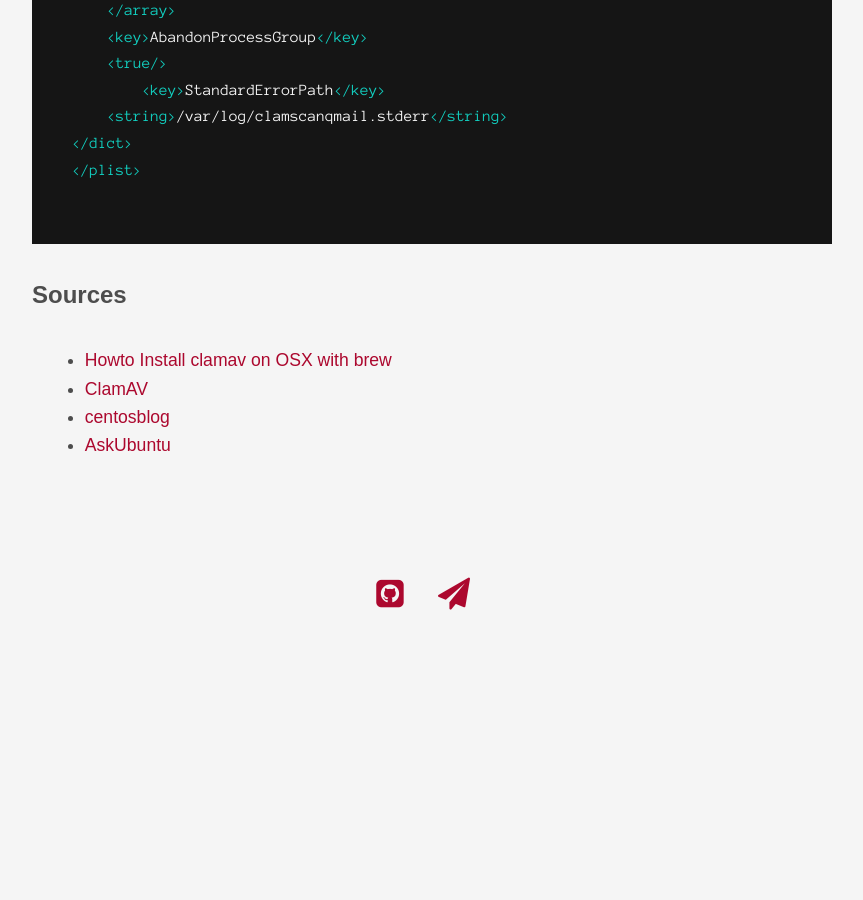
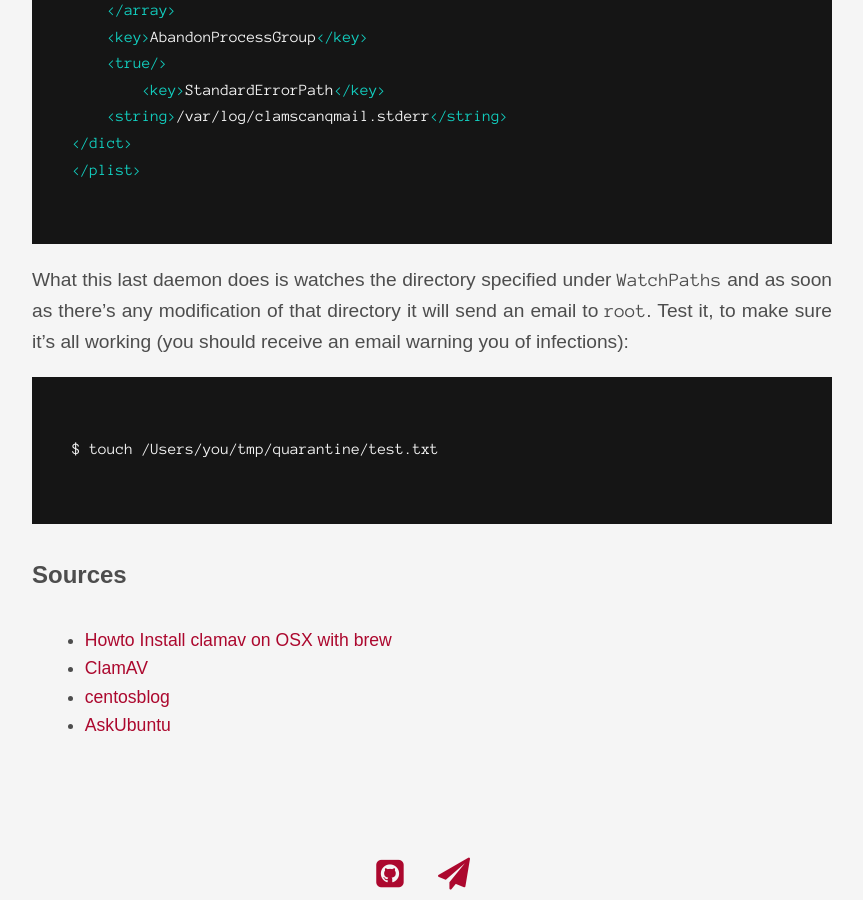
Before and after one commit to paulrbts/blog, a Jekyll site: the page built from _posts/software/2017-08-18-clamav.md, in a window 1280 px wide and 900 px high, scrolled down 9729 px. Shown: the whole window, without its empty margins (208-1071 px from the left). Built offline with Jekyll 4.4.1, drawn with Linux system fonts in a browser that asks for light colours; nearby versions of some CDN libraries; some web fonts are replaced; before the commit the page ends 10349 px from its top, so only the background shows below that.

Commit message:
updated with test in l.244-7

````diff
--- a/_posts/software/2017-08-18-clamav.md
+++ b/_posts/software/2017-08-18-clamav.md
@@ -154,12 +154,12 @@ We'll write a script, courtesy of [centosblog](https://www.centosblog.com/how-to
 
 ```sh
 $ vi ~/scripts/ClamAV
-    SCAN_DIR="/Users"
-    LOG_FILE="/var/log/clamscan.log"
-    echo `date +%F-%H%M` >> $LOG_FILE
-    /usr/local/bin/clamscan -i -r --move=/Users/[username]/quarantine $SCAN_DIR >> $LOG_FILE
+SCAN_DIR="/Users"
+LOG_FILE="/var/log/clamscan.log"
+echo `date +%F-%H%M` >> $LOG_FILE
+/usr/local/bin/clamscan -i -r --move=/Users/[username]/quarantine $SCAN_DIR >> $LOG_FILE
 # on BSD/Linux the location might be /usr/bin, so instead:
-    /usr/bin/clamscan -i -r --move=/home/[username]/quarantine $SCAN_DIR >> $LOG_FILE
+/usr/bin/clamscan -i -r --move=/home/[username]/quarantine $SCAN_DIR >> $LOG_FILE
 ```
 The script needs to be executable:
 
@@ -241,6 +241,11 @@ Then we create the LaunchDaemon:
 </plist>
 ```
 
+What this last daemon does is watches the directory specified under `WatchPaths` and as soon as there's any modification of that directory it will send an email to `root`.
+Test it, to make sure it's all working (you should receive an email warning you of infections):
+
+	$ touch /Users/you/tmp/quarantine/test.txt
+
 #### Sources
 * [Howto Install clamav on OSX with brew](https://gist.github.com/gagarine/9168c1b7e4b5f55cb3254582e30d808e)
 * [ClamAV](https://www.clamav.net/)
````
